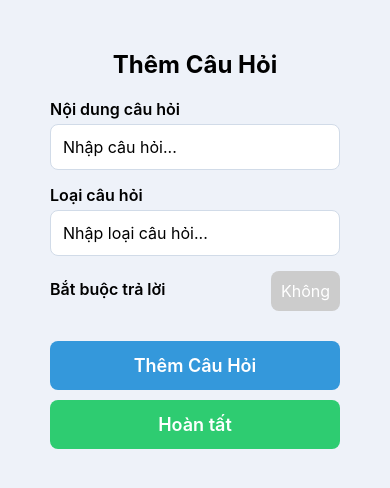
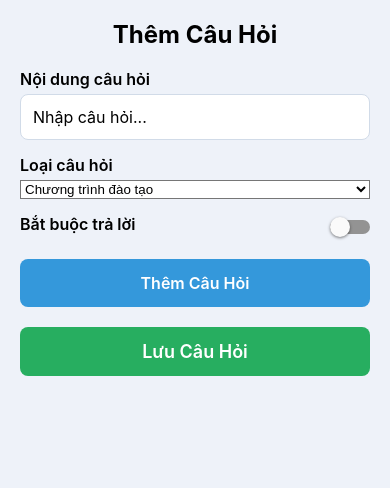
Before and after one commit to Shriek-356/Alumni-social-network_FE, a React Native app: screen /AddQuestionScreen in a window 390 px wide. Shown: the top 488 px of the page. Built offline with nearby package versions, Linux system fonts and the light colour scheme.

Commit message:
Update Picker and Switch AddQues

```diff
--- a/Components/Post/AddQuestionScreen.js
+++ b/Components/Post/AddQuestionScreen.js
@@ -1,22 +1,24 @@
 import React, { useState, useEffect, useContext } from "react";
-import { View, Text, TextInput, TouchableOpacity, Alert, StyleSheet, ScrollView } from "react-native";
+import {
+  View, Text, TextInput, TouchableOpacity, Alert,
+  StyleSheet, ScrollView
+} from "react-native";
 import { useRoute, useNavigation } from "@react-navigation/native";
 import { getToken } from "../../configs/api";
 import { addQuestionPostSurvey } from "../../configs/API/PostSurveyApi";
 import { PostSurveyContext } from "../../App";
+import { Picker } from "@react-native-picker/picker";
+import { Switch } from "react-native-gesture-handler";
 
 const AddQuestionScreen = () => {
-
   const navigation = useNavigation();
-
-
   const [token, setToken] = useState("");
   const [questionContent, setQuestionContent] = useState("");
-  const [selectedQuestionType, setSelectedQuestionType] = useState("");
+  const [selectedQuestionType, setSelectedQuestionType] = useState("Chương trình đào tạo");
   const [isRequired, setIsRequired] = useState(false);
   const [loading, setLoading] = useState(false);
+  const [questionList, setQuestionList] = useState([]);
   const [postId, setPostId] = useContext(PostSurveyContext);
- // lấy dữ liệu ra từ context
 
   useEffect(() => {
     const fetchToken = async () => {
@@ -26,23 +28,43 @@ const AddQuestionScreen = () => {
     fetchToken();
   }, []);
 
-  const handleAddQuestion = async () => {
+  // 🟢 Thêm câu hỏi vào danh sách (chưa gửi API)
+  const handleAddQuestionToList = () => {
     if (!questionContent.trim()) {
       Alert.alert("Lỗi", "Vui lòng nhập nội dung câu hỏi!");
       return;
     }
 
-    const questionData = {
+    const newQuestion = {
       question_content: questionContent,
       is_required: isRequired ? "True" : "False",
       survey_question_type: selectedQuestionType,
     };
 
+    setQuestionList([...questionList, newQuestion]);
+    setQuestionContent(""); // Reset input
+    setIsRequired(false);
+  };
+
+  // 🔴 Xóa câu hỏi khỏi danh sách
+  const handleDeleteQuestion = (index) => {
+    setQuestionList(questionList.filter((_, i) => i !== index));
+  };
+
+  // 🟠 Gửi danh sách câu hỏi lên server
+  const handleSubmitQuestions = async () => {
+    if (questionList.length === 0) {
+      Alert.alert("Lỗi", "Chưa có câu hỏi nào được thêm!");
+      return;
+    }
+
     try {
       setLoading(true);
-      await addQuestionPostSurvey(token, postId, questionData);
-      Alert.alert("Thành công", "Câu hỏi đã được thêm!");
-      setQuestionContent(""); // Reset input
+      for (const question of questionList) {
+        await addQuestionPostSurvey(token, postId, question);
+      }
+      Alert.alert("Thành công", "Tất cả câu hỏi đã được thêm!");
+      setQuestionList([]);
     } catch (error) {
       Alert.alert("Lỗi", "Không thể thêm câu hỏi, vui lòng thử lại!");
       console.log(error);
@@ -55,6 +77,7 @@ const AddQuestionScreen = () => {
     <ScrollView style={styles.container}>
       <Text style={styles.header}>Thêm Câu Hỏi</Text>
 
+      {/* Nhập nội dung câu hỏi */}
       <Text style={styles.label}>Nội dung câu hỏi</Text>
       <TextInput
         style={styles.input}
@@ -63,31 +86,58 @@ const AddQuestionScreen = () => {
         placeholder="Nhập câu hỏi..."
       />
 
+      {/* Chọn loại câu hỏi */}
       <Text style={styles.label}>Loại câu hỏi</Text>
-      <TextInput
-        style={styles.input}
-        value={selectedQuestionType}
-        onChangeText={setSelectedQuestionType}
-        placeholder="Nhập loại câu hỏi..."
-      />
+      <Picker
+        selectedValue={selectedQuestionType}
+        onValueChange={(itemValue) => setSelectedQuestionType(itemValue)}
+        style={styles.picker}
+      >
+        <Picker.Item label="Chương trình đào tạo" value="Chương trình đào tạo" />
+        <Picker.Item label="Nhu cầu tuyển dụng" value="Nhu cầu tuyển dụng" />
+        <Picker.Item label="Thu nhập cựu sinh viên" value="Thu nhập cựu sinh viên" />
+        <Picker.Item label="Tình hình việc làm" value="Tình hình việc làm" />
+      </Picker>
 
+      {/* Chọn bắt buộc trả lời */}
       <View style={styles.switchContainer}>
         <Text style={styles.label}>Bắt buộc trả lời</Text>
-        <TouchableOpacity
-          style={[styles.switchButton, isRequired ? styles.switchOn : styles.switchOff]}
-          onPress={() => setIsRequired(!isRequired)}
-        >
-          <Text style={styles.switchText}>{isRequired ? "Có" : "Không"}</Text>
-        </TouchableOpacity>
+        <Switch
+          value={isRequired}
+          onValueChange={setIsRequired}
+        />
       </View>
 
-      <TouchableOpacity style={styles.submitButton} onPress={handleAddQuestion} disabled={loading}>
-        <Text style={styles.submitButtonText}>{loading ? "Đang thêm..." : "Thêm Câu Hỏi"}</Text>
+      {/* Nút thêm câu hỏi vào danh sách */}
+      <TouchableOpacity style={styles.addButton} onPress={handleAddQuestionToList}>
+        <Text style={styles.addButtonText}>Thêm Câu Hỏi</Text>
       </TouchableOpacity>
 
-      <TouchableOpacity style={styles.doneButton} onPress={() => navigation.navigate("HomeScreen")}>
-        <Text style={styles.doneButtonText}>Hoàn tất</Text>
+      {/* Danh sách câu hỏi đã thêm */}
+      {questionList.length > 0 && (
+        <ScrollView style={styles.questionListContainer}>
+          <Text style={styles.questionListTitle}>Danh sách câu hỏi:</Text>
+          {questionList.map((question, index) => (
+            <View key={index} style={styles.questionItem}>
+              <Text style={styles.questionText}>
+                {question.question_content} - {question.survey_question_type} - {question.is_required}
+              </Text>
+              <TouchableOpacity
+                style={styles.deleteButton}
+                onPress={() => handleDeleteQuestion(index)}
+              >
+                <Text style={styles.deleteButtonText}>Xóa</Text>
+              </TouchableOpacity>
+            </View>
+          ))}
+        </ScrollView>
+      )}
+
+      {/* Nút gửi câu hỏi lên server */}
+      <TouchableOpacity style={styles.submitButton} onPress={handleSubmitQuestions} disabled={loading}>
+        <Text style={styles.submitButtonText}>{loading ? "Đang gửi..." : "Lưu Câu Hỏi"}</Text>
       </TouchableOpacity>
+
     </ScrollView>
   );
 };
@@ -96,7 +146,7 @@ const styles = StyleSheet.create({
   container: {
     flex: 1,
     backgroundColor: "#eef2f9",
-    padding:50,
+    padding: 20,
   },
   header: {
     fontSize: 24,
@@ -118,47 +168,71 @@ const styles = StyleSheet.create({
     marginBottom: 15,
     fontSize: 16,
   },
+  picker: {
+    backgroundColor: "#fff",
+    marginBottom: 15,
+  },
   switchContainer: {
     flexDirection: "row",
     alignItems: "center",
     justifyContent: "space-between",
     marginBottom: 20,
   },
-  switchButton: {
-    padding: 10,
-    borderRadius: 8,
-    alignItems: "center",
-  },
-  switchOn: {
-    backgroundColor: "#27ae60",
-  },
-  switchOff: {
-    backgroundColor: "#ccc",
-  },
-  switchText: {
-    color: "#fff",
-    fontSize: 16,
-  },
-  submitButton: {
+  addButton: {
     backgroundColor: "#3498db",
     padding: 14,
     borderRadius: 8,
     alignItems: "center",
-    marginTop: 10,
+    marginBottom: 20,
   },
-  submitButtonText: {
+  addButtonText: {
     color: "#fff",
-    fontSize: 18,
+    fontSize: 16,
     fontWeight: "600",
   },
-  doneButton: {
-    backgroundColor: "#2ecc71",
+  questionListContainer: {
+    backgroundColor: "#fff",
+    borderColor: "#d1dbe8",
+    borderWidth: 1,
+    borderRadius: 8,
+    padding: 12,
+    marginBottom: 20,
+    maxHeight: 250,
+  },
+  questionListTitle: {
+    fontSize: 16,
+    fontWeight: "600",
+    color: "#333",
+    marginBottom: 8,
+  },
+  questionItem: {
+    flexDirection: "row",
+    justifyContent: "space-between",
+    alignItems: "center",
+    marginBottom: 10,
+    backgroundColor: "#f9f9f9",
+    padding: 10,
+    borderRadius: 8,
+  },
+  questionText: {
+    fontSize: 15,
+    flex: 1,
+  },
+  deleteButton: {
+    backgroundColor: "#e74c3c",
+    padding: 8,
+    borderRadius: 4,
+  },
+  deleteButtonText: {
+    color: "#fff",
+  },
+  submitButton: {
+    backgroundColor: "#27ae60",
     padding: 14,
     borderRadius: 8,
     alignItems: "center",
-    marginTop: 10,
   },
-  doneButtonText: {
+  submitButtonText: {
     color: "#fff",
     fontSize: 18,
     fontWeight: "600",
--- a/Components/Post/PostSurvey.js
+++ b/Components/Post/PostSurvey.js
@@ -83,7 +83,7 @@ const PostSurvey = () => {
         setEndTime("");
         setNewSurveyQuestion("");
         setQuestionList([]);
-        Alert.alert("Thông báo", "Khảo sát đã được thêm thành công!");
+
         navigation.navigate("AddQuestionScreen")
 
       } catch (error) {
```
